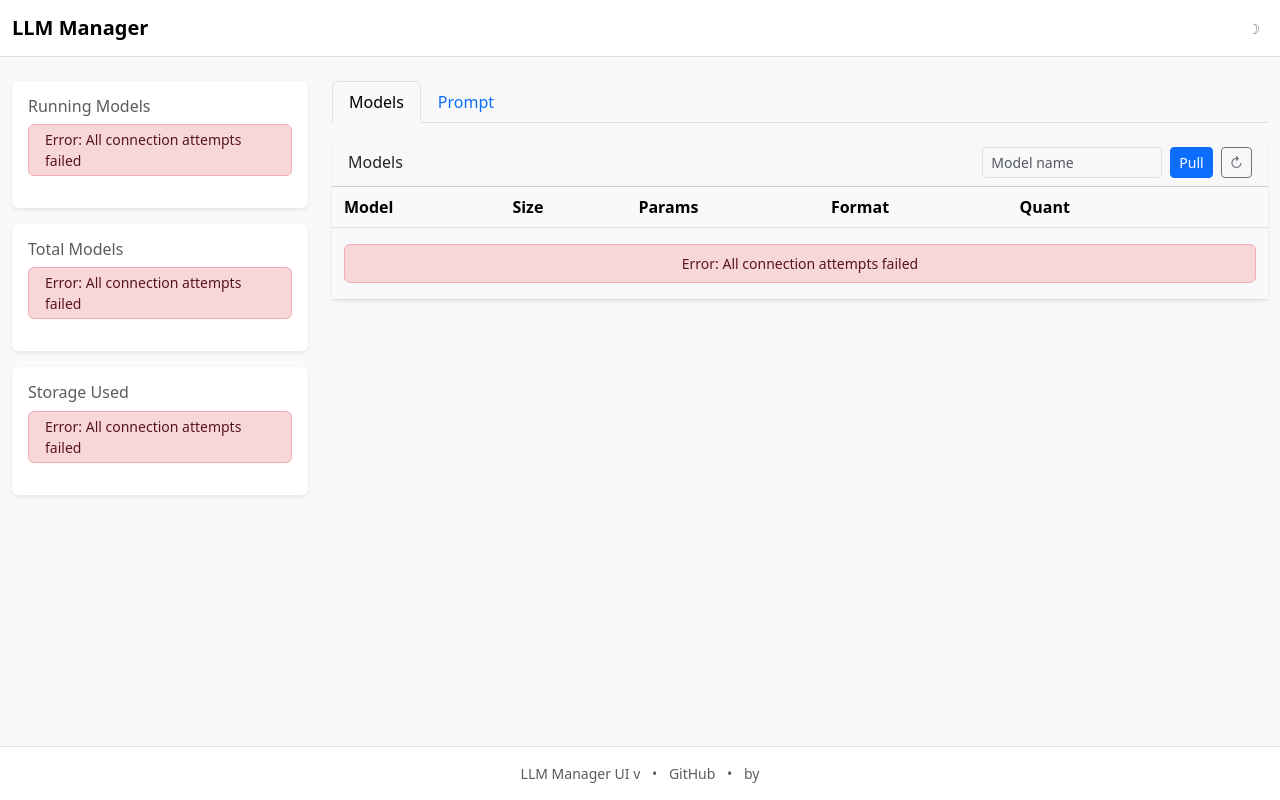
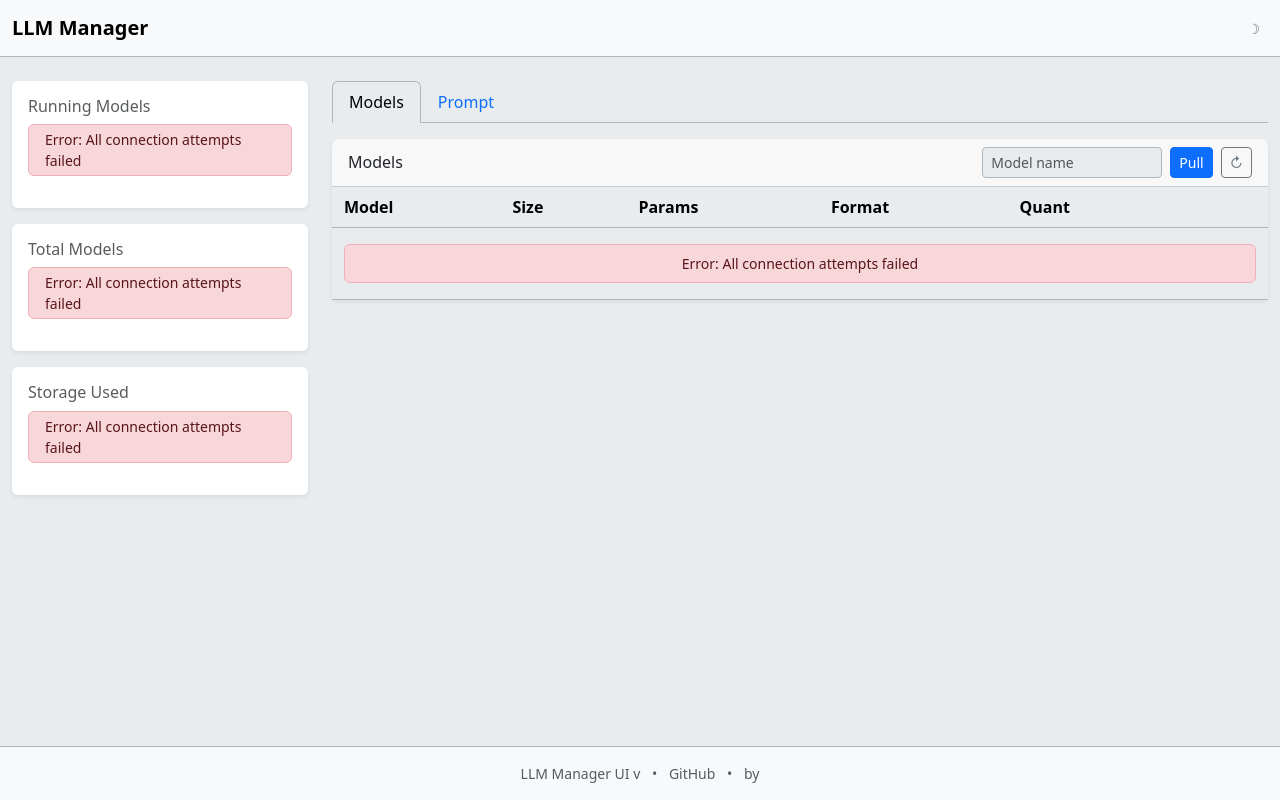
Before and after one commit to bitdruid/llm-manager-ui, a FastAPI app: template llmm/templates/main.jinja2 in a window 1280 px wide. Run offline with FastAPI, Linux system fonts and the light colour scheme; the template is opened without the code that fills it, so the values that code supplies are empty; parts of the project's set-up code (start-up, migrations or seed data) failed here and were passed over; some libraries are stand-ins or nearby versions.

Commit message:
refactor: update UI, dependencies, and start script, bump 1.1.1
- Add Python 3.13 badge to README
- Pass request to TemplateResponse and remove request key from context
- Update CSS color variables for light and dark themes
- Pin dependency versions in requirements.txt
- Add help output to start.sh when no arguments are supplied

```diff
--- a/llmm/routes.py
+++ b/llmm/routes.py
@@ -17,9 +17,9 @@ async def root(request: Request):
     """Render the main dashboard page."""
     logger.info("Rendering dashboard")
     return templates.TemplateResponse(
+        request,
         "main.jinja2",
         {
-            "request": request,
             "base_path": BASE_PATH,
             "version": VERSION,
             "author": AUTHOR,
--- a/llmm/static/css/main.css
+++ b/llmm/static/css/main.css
@@ -5,15 +5,17 @@
 
 :root,
 [data-bs-theme="light"] {
-    --bs-body-bg: #f8f9fa;
-    --navbar-bg: #ffffff;
+    --bs-body-bg: #e9ecef;
+    --navbar-bg: #f8f9fa;
     --card-bg: #ffffff;
+    --bs-border-color: #adb5bd;
 }
 
 [data-bs-theme="dark"] {
     --bs-body-bg: #1a1a1a;
     --navbar-bg: #212529;
     --card-bg: #2d2d2d;
+    --bs-border-color: #495057;
 }
 
 body {
--- a/pyproject.toml
+++ b/pyproject.toml
@@ -5,8 +5,9 @@ build-backend = "hatchling.build"
 
 [project]
 name = "llm-manager-ui"
-version = "1.1.0"
+version = "1.1.1"
 description = "Web UI to manage Ollama LLM server models"
+requires-python = ">=3.13"
 dynamic = ["dependencies"]
 
 
```
Also changed, not shown: requirements.txt (+10 -10 lines), README.md, 1 other file.
